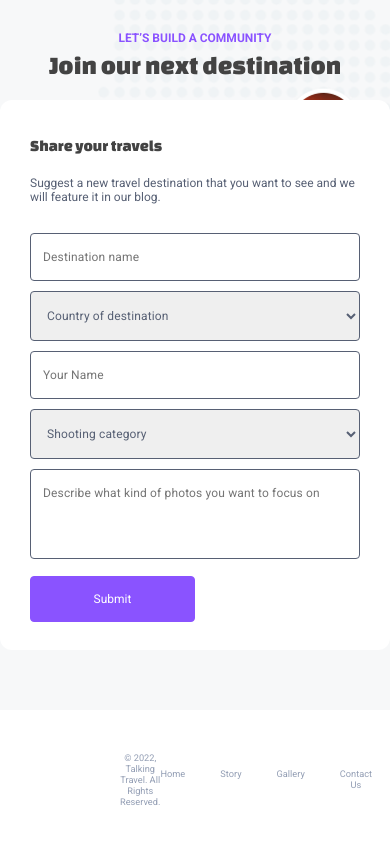
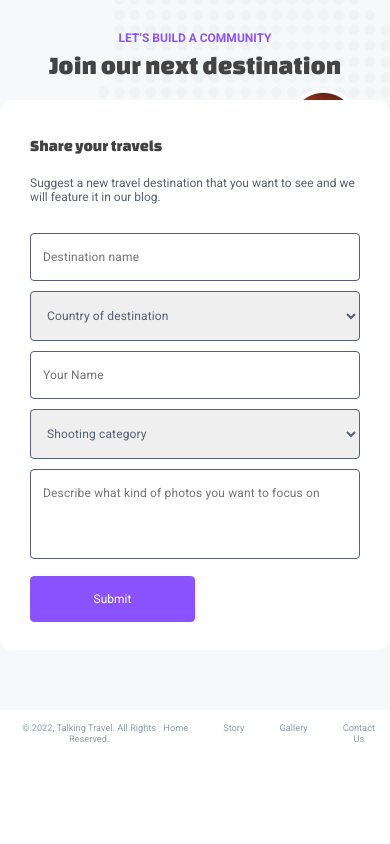
Before and after one commit to Ivanstarterprog/Web-Design-First-Lab-Work, a plain HTML site: page Pages/Blog/Blog.html in a window 390 px wide. Shown: the part 3444-4288 px from the top of the page. After the commit the page ends 4199 px from the top, so only its background shows below. Drawn offline with Linux system fonts and the light colour scheme.

Commit message:
Доработка адаптивности подвала

```diff
--- a/Css/ui_kit.css
+++ b/Css/ui_kit.css
@@ -154,6 +154,12 @@
     display: flex;
     flex-direction: row;
     padding: 32px 120px;
+    @media (max-width: 768px) {
+        padding: 2px 60px;
+    }
+    @media (max-width: 480px) {
+        padding: 2px 15px;
+    }
     justify-content: space-between;
     align-items: center;
     nav{
```
